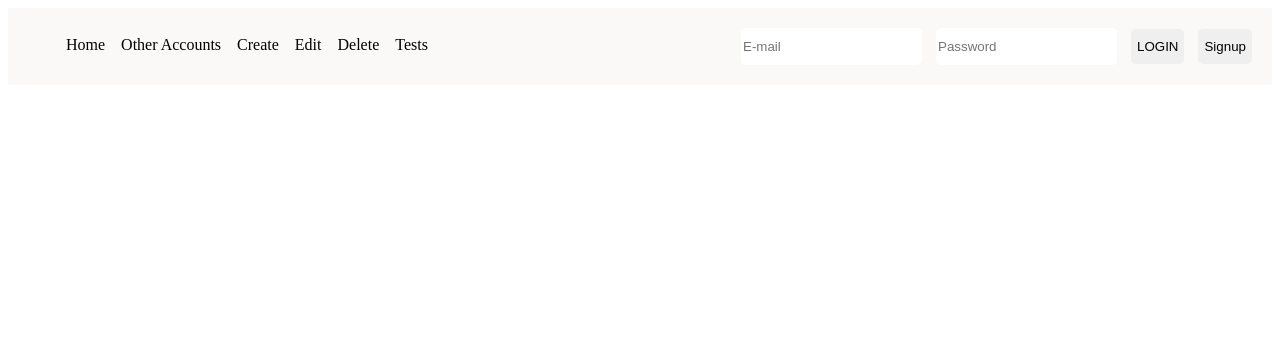
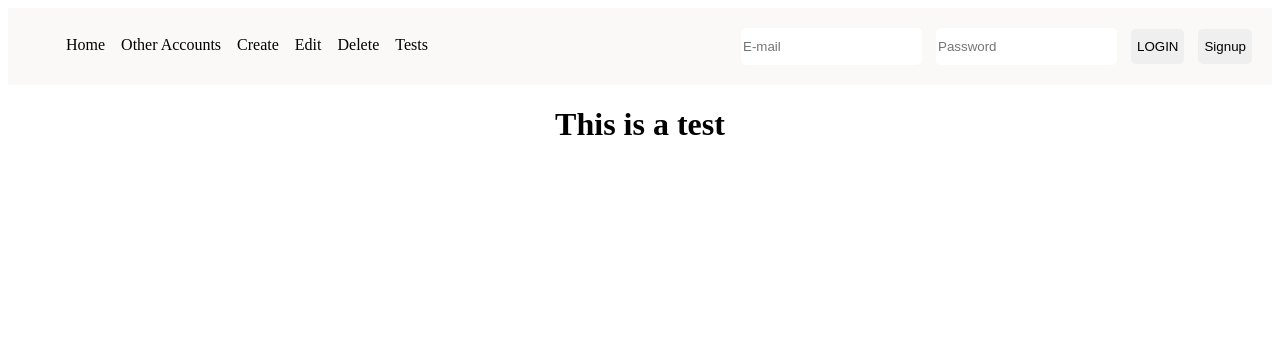
Before and after one commit to O-Will-O/CSET160Final, a Flask app: page / in a window 1280 px wide. Shown: the top 345 px of the page. Run offline with Flask 3, Linux system fonts and the light colour scheme.

Commit message:
add stuff

```diff
--- a/templates/index.html
+++ b/templates/index.html
@@ -1,3 +1,4 @@
 {% extends 'base.html' %}
 {% block body %}
+<h1>This is a test</h1>
 {% endblock %}
```
